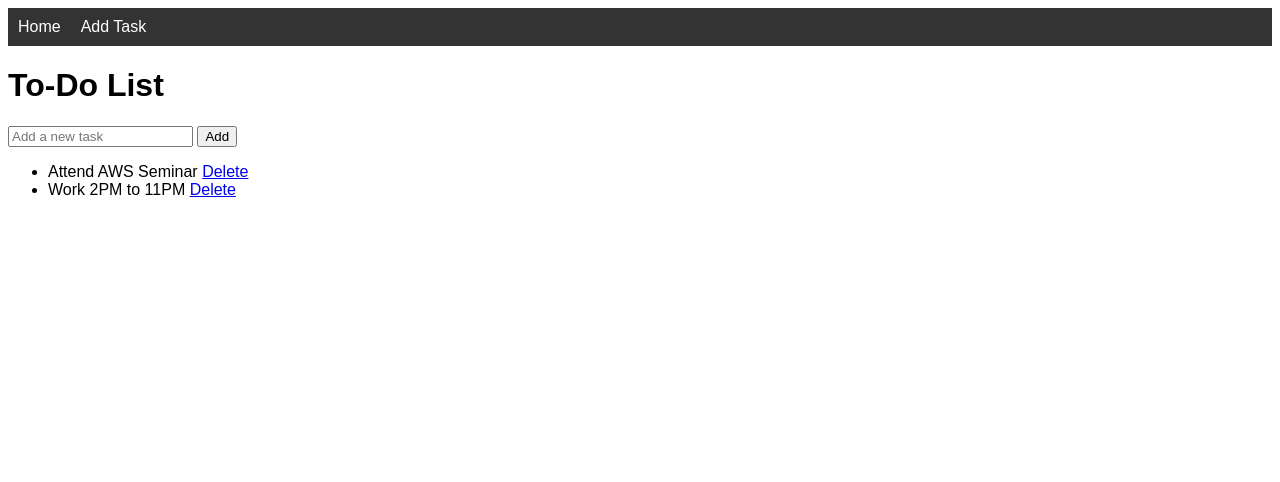
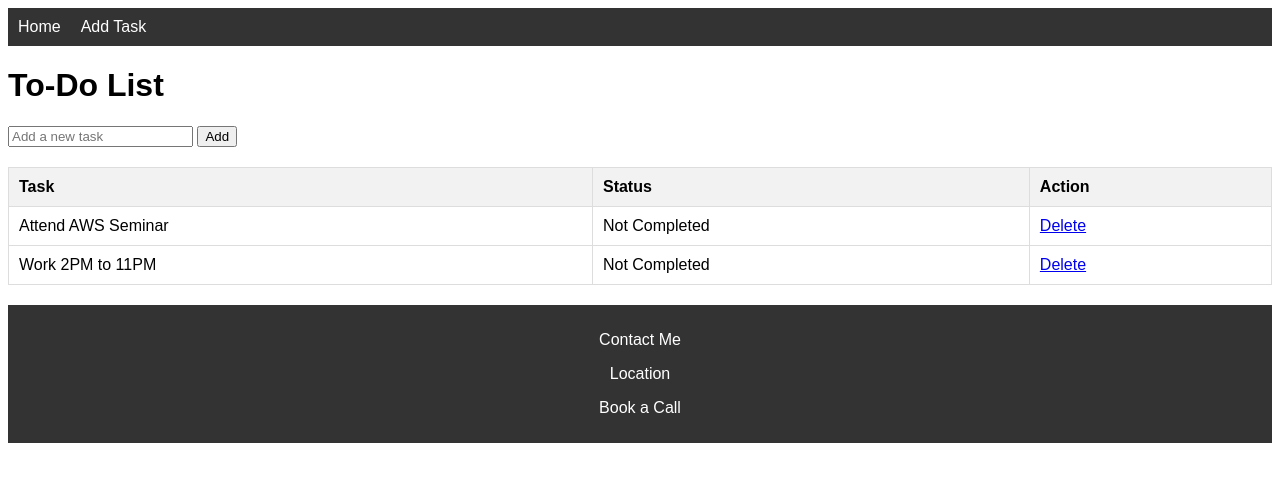
Before and after one commit to AjBorbzz/Other-Python-Projects, a Django app: page / in a window 1280 px wide. Shown: the top 482 px of the page. Run offline with Django 5.2, Linux system fonts and the light colour scheme; data comes from the database, SQL or seed files in the repository; both versions use the stored data as it was after the commit.

Commit message:
modified homepage of Django Task App.

```diff
--- a/Task_App_Django/todo_project/tasks/templates/tasks/task_list.html
+++ b/Task_App_Django/todo_project/tasks/templates/tasks/task_list.html
@@ -26,6 +26,28 @@
         nav ul li a:hover {
             text-decoration: underline;
         }
+        table {
+            width: 100%;
+            border-collapse: collapse;
+            margin-top: 20px;
+        }
+        table, th, td {
+            border: 1px solid #ddd;
+        }
+        th, td {
+            padding: 10px;
+            text-align: left;
+        }
+        th {
+            background-color: #f2f2f2;
+        }
+        footer {
+            margin-top: 20px;
+            padding: 10px;
+            text-align: center;
+            background-color: #333;
+            color: white;
+        }
     </style>
 </head>
 <body>
@@ -42,13 +64,30 @@
         <input type="text" name="title" placeholder="Add a new task" required>
         <button type="submit">Add</button>
     </form>
-    <ul>
-        {% for task in tasks %}
-            <li>
-                {{ task.title }}
-                <a href="{% url 'delete_task' task.id %}">Delete</a>
-            </li>
-        {% endfor %}
-    </ul>
+
+    <table>
+        <thead>
+            <tr>
+                <th>Task</th>
+                <th>Status</th>
+                <th>Action</th>
+            </tr>
+        </thead>
+        <tbody>
+            {% for task in tasks %}
+                <tr>
+                    <td>{{ task.title }}</td>
+                    <td>{{ task.completed|yesno:"Completed,Not Completed" }}</td>
+                    <td><a href="{% url 'delete_task' task.id %}">Delete</a></td>
+                </tr>
+            {% endfor %}
+        </tbody>
+    </table>
+
+    <footer>
+        <p>Contact Me</p>
+        <p>Location</p>
+        <p>Book a Call</p>
+    </footer>
 </body>
 </html>
```
Also changed, not shown: Task_App_Django/todo_project/db.sqlite3.
